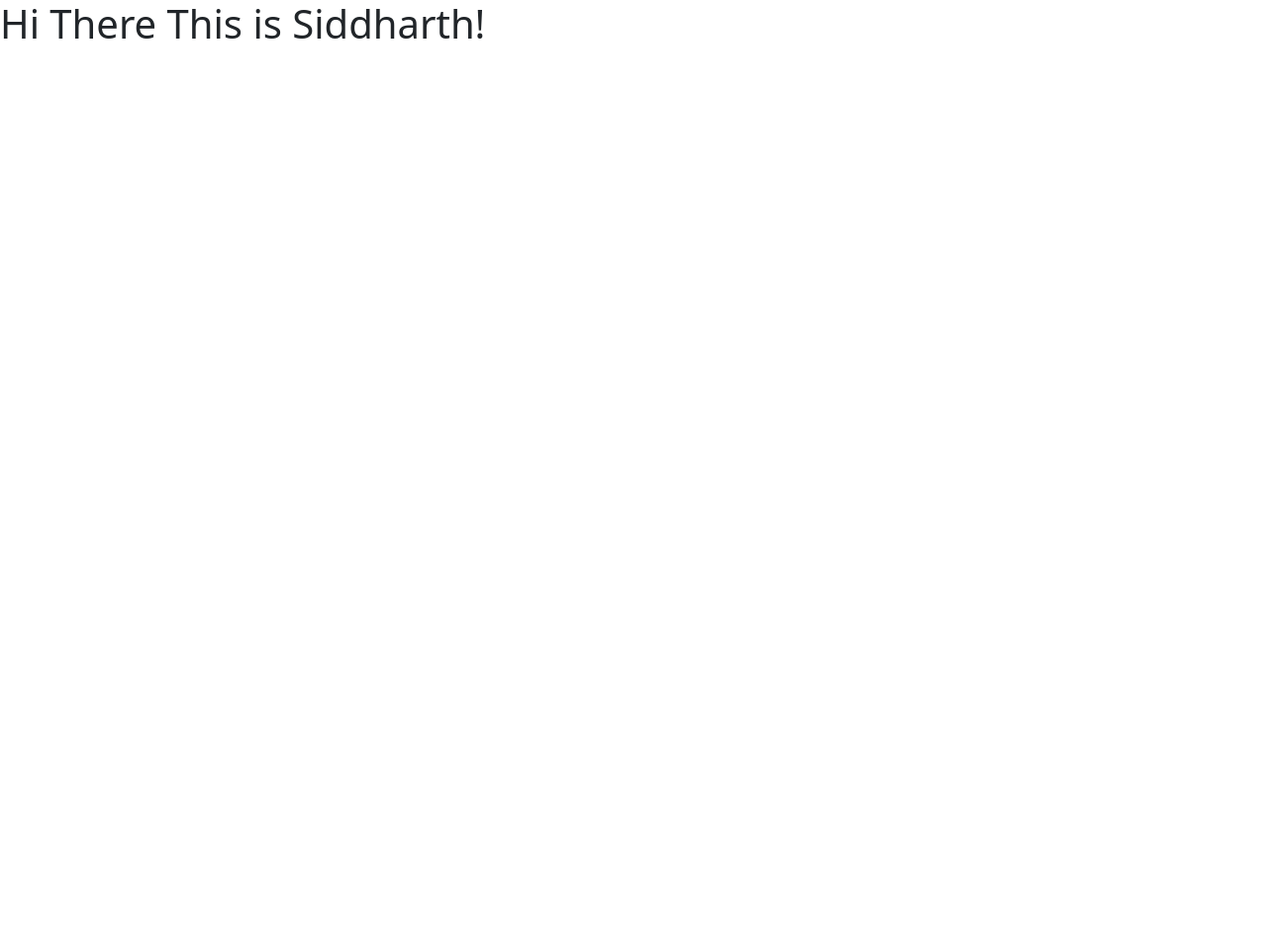
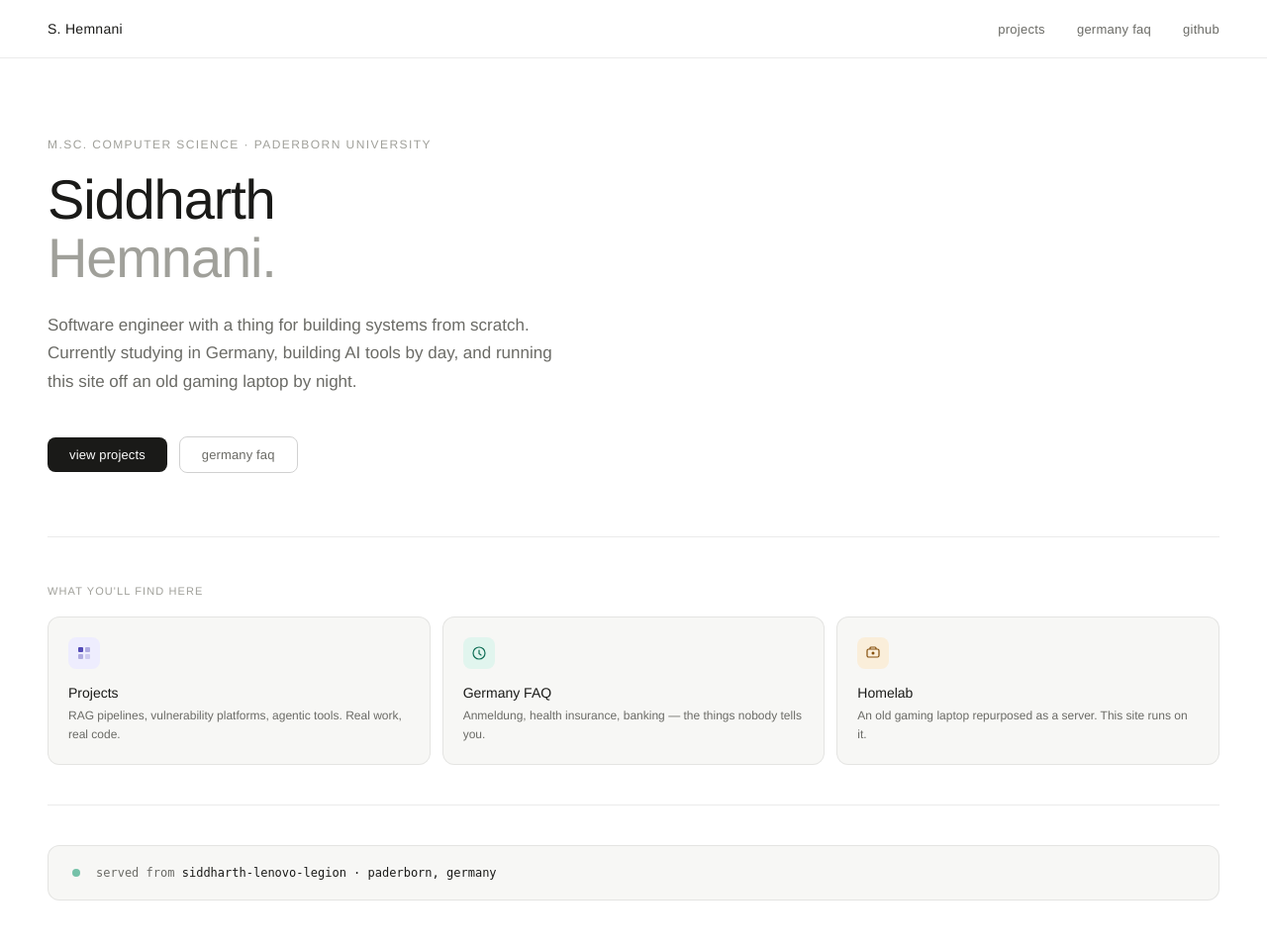
Before and after one commit to 21Siddy/portfolio-app, a Django app: page / in a window 1280 px wide. Shown: the whole page at 99% size. Before the commit the page ends 39 px from the top, so only its background shows below. Run offline with Django 5.2, Linux system fonts and the light colour scheme.

Commit message:
added preliminary css

```diff
--- /dev/null
+++ b/pfapp/static/css/styles.css
@@ -0,0 +1,212 @@
+*, *::before, *::after { box-sizing: border-box; margin: 0; padding: 0; }
+
+:root {
+  --bg: #ffffff;
+  --bg-secondary: #f7f7f5;
+  --text-primary: #1a1a18;
+  --text-secondary: #6b6b66;
+  --text-tertiary: #a0a09a;
+  --border: rgba(0,0,0,0.08);
+  --border-hover: rgba(0,0,0,0.18);
+  --radius-md: 8px;
+  --radius-lg: 12px;
+  --font: 'Helvetica Neue', Helvetica, Arial, sans-serif;
+  --font-mono: 'SF Mono', 'Fira Code', monospace;
+}
+@media (prefers-color-scheme: dark) {
+  :root {
+    --bg: #111110;
+    --bg-secondary: #1c1c1a;
+    --text-primary: #e8e8e4;
+    --text-secondary: #888882;
+    --text-tertiary: #555550;
+    --border: rgba(255,255,255,0.08);
+    --border-hover: rgba(255,255,255,0.18);
+  }
+}
+body {
+  font-family: var(--font);
+  background: var(--bg);
+  color: var(--text-primary);
+  min-height: 100vh;
+}
+.nav {
+  display: flex;
+  justify-content: space-between;
+  align-items: center;
+  padding: 20px 48px;
+  border-bottom: 0.5px solid var(--border);
+}
+.nav-logo {
+  font-size: 14px;
+  font-weight: 500;
+  color: var(--text-primary);
+  letter-spacing: 0.02em;
+}
+.nav-links {
+  display: flex;
+  gap: 32px;
+  list-style: none;
+}
+.nav-links a {
+  font-size: 13px;
+  color: var(--text-secondary);
+  text-decoration: none;
+  letter-spacing: 0.02em;
+  transition: color 0.15s;
+}
+.nav-links a:hover { color: var(--text-primary); }
+.hero {
+  padding: 80px 48px 64px;
+  max-width: 860px;
+}
+.hero-eyebrow {
+  font-size: 12px;
+  letter-spacing: 0.12em;
+  text-transform: uppercase;
+  color: var(--text-tertiary);
+  margin-bottom: 20px;
+}
+.hero-name {
+  font-size: 56px;
+  font-weight: 500;
+  line-height: 1.05;
+  color: var(--text-primary);
+  letter-spacing: -0.02em;
+  margin-bottom: 24px;
+}
+.hero-name span { color: var(--text-tertiary); }
+.hero-desc {
+  font-size: 17px;
+  line-height: 1.7;
+  color: var(--text-secondary);
+  max-width: 520px;
+  margin-bottom: 40px;
+}
+.hero-actions {
+  display: flex;
+  gap: 12px;
+  align-items: center;
+  flex-wrap: wrap;
+}
+.btn-primary {
+  padding: 10px 22px;
+  font-size: 13px;
+  font-weight: 500;
+  background: var(--text-primary);
+  color: var(--bg);
+  border: none;
+  border-radius: var(--radius-md);
+  cursor: pointer;
+  letter-spacing: 0.01em;
+  text-decoration: none;
+  display: inline-block;
+}
+.btn-secondary {
+  padding: 10px 22px;
+  font-size: 13px;
+  font-weight: 500;
+  background: transparent;
+  color: var(--text-secondary);
+  border: 0.5px solid var(--border-hover);
+  border-radius: var(--radius-md);
+  cursor: pointer;
+  letter-spacing: 0.01em;
+  text-decoration: none;
+  display: inline-block;
+  transition: color 0.15s;
+}
+.btn-secondary:hover { color: var(--text-primary); }
+.divider {
+  height: 0.5px;
+  background: var(--border);
+  margin: 0 48px;
+}
+.cards-section { padding: 48px 48px 40px; }
+.section-label {
+  font-size: 11px;
+  letter-spacing: 0.1em;
+  text-transform: uppercase;
+  color: var(--text-tertiary);
+  margin-bottom: 20px;
+}
+.cards-grid {
+  display: grid;
+  grid-template-columns: repeat(3, minmax(0, 1fr));
+  gap: 12px;
+}
+@media (max-width: 640px) {
+  .cards-grid { grid-template-columns: 1fr; }
+  .nav { padding: 16px 24px; }
+  .hero { padding: 48px 24px 40px; }
+  .hero-name { font-size: 36px; }
+  .cards-section { padding: 32px 24px 24px; }
+  .divider { margin: 0 24px; }
+  .homelab-strip { margin: 0 24px 32px; }
+}
+.card {
+  background: var(--bg-secondary);
+  border-radius: var(--radius-lg);
+  padding: 20px;
+  cursor: pointer;
+  border: 0.5px solid var(--border);
+  transition: border-color 0.15s;
+  text-decoration: none;
+  display: block;
+}
+.card:hover { border-color: var(--border-hover); }
+.card-icon {
+  width: 32px;
+  height: 32px;
+  border-radius: var(--radius-md);
+  margin-bottom: 16px;
+  display: flex;
+  align-items: center;
+  justify-content: center;
+}
+.card-icon.purple { background: #EEEDFE; }
+.card-icon.teal { background: #E1F5EE; }
+.card-icon.amber { background: #FAEEDA; }
+.card-title {
+  font-size: 14px;
+  font-weight: 500;
+  color: var(--text-primary);
+  margin-bottom: 6px;
+}
+.card-desc {
+  font-size: 12px;
+  line-height: 1.6;
+  color: var(--text-secondary);
+}
+.homelab-strip {
+  margin: 0 48px 48px;
+  padding: 20px 24px;
+  background: var(--bg-secondary);
+  border-radius: var(--radius-lg);
+  border: 0.5px solid var(--border);
+  display: flex;
+  align-items: center;
+  gap: 16px;
+}
+.dot {
+  width: 8px;
+  height: 8px;
+  border-radius: 50%;
+  background: #1D9E75;
+  flex-shrink: 0;
+  animation: pulse 2s ease-in-out infinite;
+}
+@keyframes pulse {
+  0%, 100% { opacity: 1; }
+  50% { opacity: 0.4; }
+}
+.homelab-text {
+  font-size: 12px;
+  color: var(--text-secondary);
+  font-family: var(--font-mono);
+  flex: 1;
+}
+.homelab-text strong {
+  color: var(--text-primary);
+  font-weight: 500;
+}
--- a/pfapp/templates/pfapp/index.html
+++ b/pfapp/templates/pfapp/index.html
@@ -1,13 +1,80 @@
-<!doctype html>
+{% load static %}
+<!DOCTYPE html>
 <html lang="en">
-  <head>
-    <meta charset="utf-8">
-    <meta name="viewport" content="width=device-width, initial-scale=1">
-    <title>Siddharth Hemnani</title>
-    <link href="https://cdn.jsdelivr.net/npm/bootstrap@5.3.8/dist/css/bootstrap.min.css" rel="stylesheet" integrity="sha384-sRIl4kxILFvY47J16cr9ZwB07vP4J8+LH7qKQnuqkuIAvNWLzeN8tE5YBujZqJLB" crossorigin="anonymous">
-  </head>
-  <body>
-    <h1>Hi There This is Siddharth!</h1>
-    <script src="https://cdn.jsdelivr.net/npm/bootstrap@5.3.8/dist/js/bootstrap.bundle.min.js" integrity="sha384-FKyoEForCGlyvwx9Hj09JcYn3nv7wiPVlz7YYwJrWVcXK/BmnVDxM+D2scQbITxI" crossorigin="anonymous"></script>
-  </body>
+<head>
+  <meta charset="UTF-8">
+  <meta name="viewport" content="width=device-width, initial-scale=1.0">
+  <title>Siddharth Hemnani</title>
+  <link rel="stylesheet" href="{% static 'css/styles.css' %}">
+</head>
+<body>
+
+  <nav class="nav">
+    <span class="nav-logo">S. Hemnani</span>
+    <ul class="nav-links">
+      <li><a href="#">projects</a></li>
+      <li><a href="#">germany faq</a></li>
+      <li><a href="#">github</a></li>
+    </ul>
+  </nav>
+
+  <div class="hero">
+    <p class="hero-eyebrow">M.Sc. Computer Science · Paderborn University</p>
+    <h1 class="hero-name">Siddharth<br><span>Hemnani.</span></h1>
+    <p class="hero-desc">Software engineer with a thing for building systems from scratch. Currently studying in Germany, building AI tools by day, and running this site off an old gaming laptop by night.</p>
+    <div class="hero-actions">
+      <a href="#" class="btn-primary">view projects</a>
+      <a href="#" class="btn-secondary">germany faq</a>
+    </div>
+  </div>
+
+  <div class="divider"></div>
+
+  <div class="cards-section">
+    <p class="section-label">what you'll find here</p>
+    <div class="cards-grid">
+      <a href="#" class="card">
+        <div class="card-icon purple">
+          <svg width="16" height="16" viewBox="0 0 16 16" fill="none">
+            <rect x="2" y="2" width="5" height="5" rx="1" fill="#534AB7"/>
+            <rect x="9" y="2" width="5" height="5" rx="1" fill="#534AB7" opacity="0.4"/>
+            <rect x="2" y="9" width="5" height="5" rx="1" fill="#534AB7" opacity="0.4"/>
+            <rect x="9" y="9" width="5" height="5" rx="1" fill="#534AB7" opacity="0.2"/>
+          </svg>
+        </div>
+        <p class="card-title">Projects</p>
+        <p class="card-desc">RAG pipelines, vulnerability platforms, agentic tools. Real work, real code.</p>
+      </a>
+      <a href="#" class="card">
+        <div class="card-icon teal">
+          <svg width="16" height="16" viewBox="0 0 16 16" fill="none">
+            <circle cx="8" cy="8" r="6" stroke="#0F6E56" stroke-width="1.2"/>
+            <path d="M8 5v3.5l2 1.5" stroke="#0F6E56" stroke-width="1.2" stroke-linecap="round"/>
+          </svg>
+        </div>
+        <p class="card-title">Germany FAQ</p>
+        <p class="card-desc">Anmeldung, health insurance, banking — the things nobody tells you.</p>
+      </a>
+      <a href="#" class="card">
+        <div class="card-icon amber">
+          <svg width="16" height="16" viewBox="0 0 16 16" fill="none">
+            <rect x="2" y="4" width="12" height="8" rx="1.5" stroke="#854F0B" stroke-width="1.2"/>
+            <path d="M5 4V3a1 1 0 011-1h4a1 1 0 011 1v1" stroke="#854F0B" stroke-width="1.2"/>
+            <circle cx="8" cy="8" r="1.5" fill="#854F0B"/>
+          </svg>
+        </div>
+        <p class="card-title">Homelab</p>
+        <p class="card-desc">An old gaming laptop repurposed as a server. This site runs on it.</p>
+      </a>
+    </div>
+  </div>
+
+  <div class="divider"></div>
+
+  <div class="homelab-strip" style="margin-top: 40px;">
+    <div class="dot"></div>
+    <p class="homelab-text">served from <strong>siddharth-lenovo-legion · paderborn, germany</strong></p>
+  </div>
+
+</body>
 </html>
```
